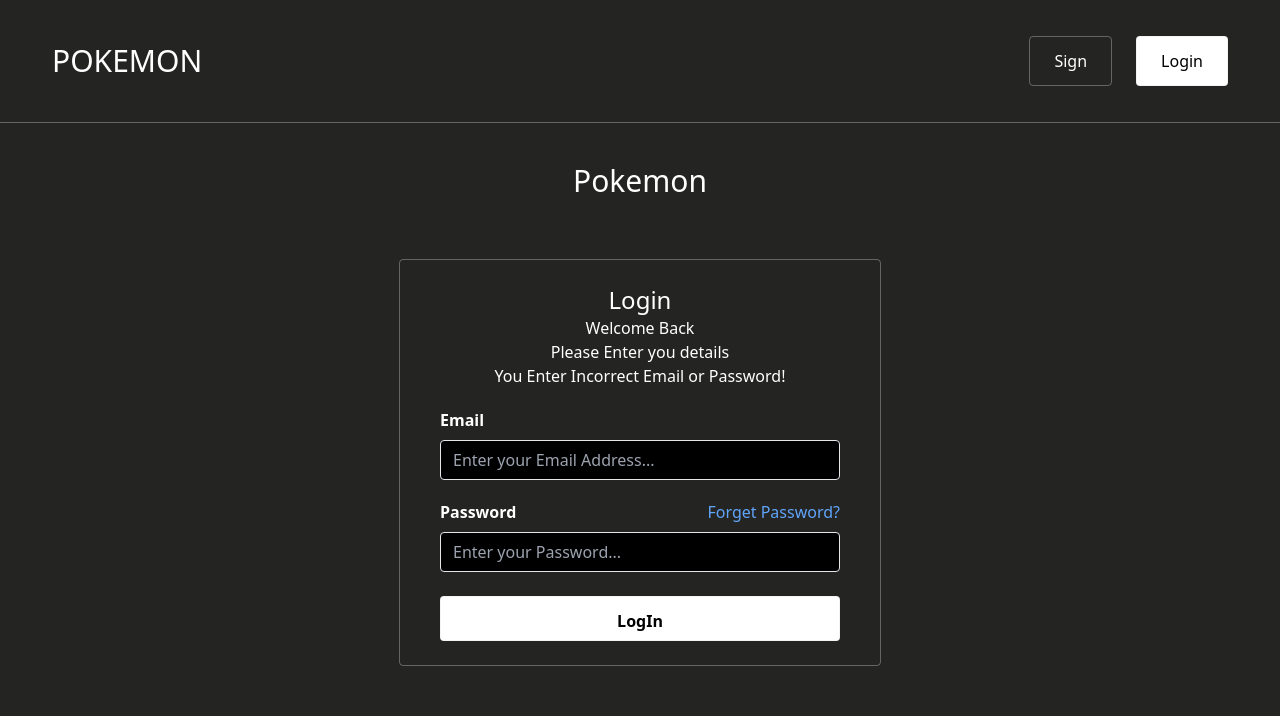
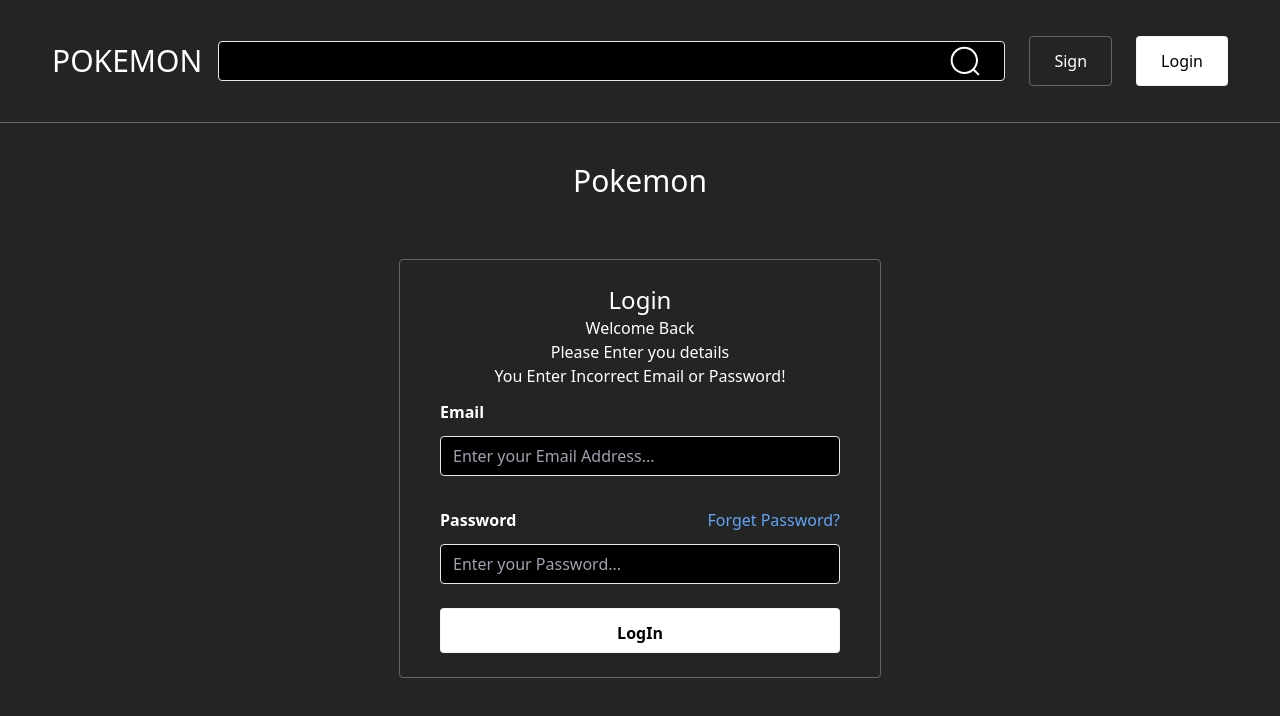
Before and after one commit to sudhanshuDongre24/PokedexStore, a React (Vite) app: page / in a window 1280 px wide. Shown: the top 716 px of the page. Built offline with nearby package versions, Linux system fonts and the light colour scheme.

Commit message:
Input Search completed

```diff
--- a/src/App.jsx
+++ b/src/App.jsx
@@ -10,7 +10,7 @@
   };
   return (
     <>
-      <div className="bg-[#242423] min-h-screen  text-white">
+      <div className="bg-[#242423] min-h-screen  text-white ">
         <Header />
         <SignIn />
         {/*
--- a/src/components/Header.jsx
+++ b/src/components/Header.jsx
@@ -7,12 +7,10 @@
   return (
     <header className="w-full p-9 bg-inherit  border-b-[rgba(221,221,221,0.35)]  border-solid border-b-[0.0625rem] sticky top-0 z-50">
       <Container>
-        <nav className="flex justify-between flex-col sm:flex-row items-center z-10">
+        <nav className="flex justify-between  flex-col sm:flex-row items-center z-10">
           {/* Logo Section */}
           <div className="flex items-center gap-[20px]  w-full justify-between sm:w-fit">
-            <h1 className=" text-2xl sm:text-3xl ml-[-20px] sm:ml-0">
-              POKEMON
-            </h1>
+            <h1 className=" text-2xl sm:text-3xl sm:ml-0">POKEMON</h1>
             {/* Hidden Button Section */}
             <div className="block sm:hidden">
               <Button
@@ -23,14 +21,13 @@
               </Button>
             </div>
           </div>
+          {/* InputSeacrch Section not working*/}
+          <div className="w-full mx-4 mt-5 sm:mt-0">
+            <InputSearch className="" />
+          </div>
 
-          {/* InputSeacrch Section not working*/}
-          {/*           <div className="">
-            <InputSearch width="" />
-          </div>
- */}
           {/* Button Section */}
-          <div className="hidden sm:block">
+          <div className="hidden sm:flex ml-2 w-fit ">
             <Button
               className="hover:bg-black hover:text-white"
               onClick={() => console.log("clicked")}
--- a/src/components/Input.jsx
+++ b/src/components/Input.jsx
@@ -19,21 +19,21 @@
   label = "",
   placeholder = "",
   type = "text",
-  onChange = "",
+  onChange,
   className = "",
   width = "",
   ...props
 }) {
   return (
-    <div className="flex flex-col gap-2  ">
-      <div className="flex item-center justify-between mt-5">
+    <div className="flex flex-col ">
+      <div className="flex item-center justify-between">
         {label && (
-          <label className="font-bold" htmlFor={label}>
+          <label className="font-bold my-3" htmlFor={label}>
             {label}
           </label>
         )}
         {type.toLowerCase() == "password" && (
-          <label className="text-blue-400 hover:text-blue-600">
+          <label className="text-blue-400 my-3 hover:text-blue-600">
             <a href="">Forget Password?</a>
           </label>
         )}
--- a/src/components/InputSearch.jsx
+++ b/src/components/InputSearch.jsx
@@ -1,6 +1,6 @@
 import Input from "./Input";
 
-function InputSearch({ width }) {
+function InputSearch({ width, className }) {
   function modelToggle(e) {
     if (e.target.value == "") {
       document.getElementById("searchContainer").classList.add("hidden");
@@ -8,39 +8,33 @@
       document.getElementById("searchContainer").classList.remove("hidden");
     }
   }
-  let rightValue = "";
-  for (let i = 0; i < width.length; i++) {
-    if (isNaN(Number(width[i]))) break;
-
-    rightValue += width[i];
-  }
-  rightValue = -Number(rightValue) / 2;
 
   return (
-    <div className="">
-      <div className="flex justify-center items-center flex-col">
-        <div className="relative ">
-          <Input width={width} onChange={modelToggle} className="h-[52px]" />
+    <div className="relative mt-0">
+      <Input onChange={modelToggle} className="whiteShadow" />
       <img
-            className="w-12 absolute top-6 right-1"
+        className="w-8 absolute top-1 right-6"
         src="/public/icons/search.svg"
         alt=""
       />
-        </div>
 
-        <div id="searchContainer" className="hidden relative ">
       <div
-            className="mt-2 bg-[rgba(29,29,29,0.9)] border-white border-2 h-fit pb-10 rounded p-4 absolute animate-accordion-down "
-            style={{ width: width, right: rightValue }}
+        id="searchContainer"
+        className="absolute whiteShadow pb-4 mt-3 border-2 hidden w-full bg-[rgba(29,29,29,0.9)] rounded border-[rgba(221,221,221,0.35)] animate-accordion-down "
       >
-            <h1>Hello world</h1>
-            <h1>Hello world</h1>
-            <h1>Hello world</h1>
-            <h1>Hello world</h1>
+        <h1
+          className="hover:bg-white py-2 mb-2
+         hover:text-black"
+        >
+          Hello
+        </h1>
         <hr />
-            <h1>Hello world</h1>
-          </div>
-        </div>
+        <h1 className="hover:bg-white py-2 hover:text-black">Hello</h1>
+        <h1 className="hover:bg-white py-2 hover:text-black">Hello</h1>
+        <h1 className="hover:bg-white py-2 hover:text-black">Hello</h1>
+        <h1 className="hover:bg-white py-2 hover:text-black">Hello</h1>
+        <h1 className="hover:bg-white py-2 hover:text-black">Hello</h1>
+        <h1 className="hover:bg-white py-2 hover:text-black">Hello</h1>
       </div>
     </div>
   );
--- a/src/components/SignIn.jsx
+++ b/src/components/SignIn.jsx
@@ -22,20 +22,20 @@
           </div>
 
           {/* Inout Section*/}
-          <div>
+          <div className="flex flex-col gap-5">
             <Input
               label="Email"
               type="email"
               placeholder="Enter your Email Address..."
               width="400px"
-              className="whiteShadow"
+              className="whiteShadow focus:border-[#ffc900]"
             />
 
             <Input
               label="Password"
               type="password"
               placeholder="Enter your Password..."
-              className="whiteShadow focus:border-red-500"
+              className="whiteShadow focus:border-[#ffc900]"
             />
           </div>
 
```
Also changed, not shown: public/icons/search.svg. Lines whose indentation alone changed are shown as unchanged.
